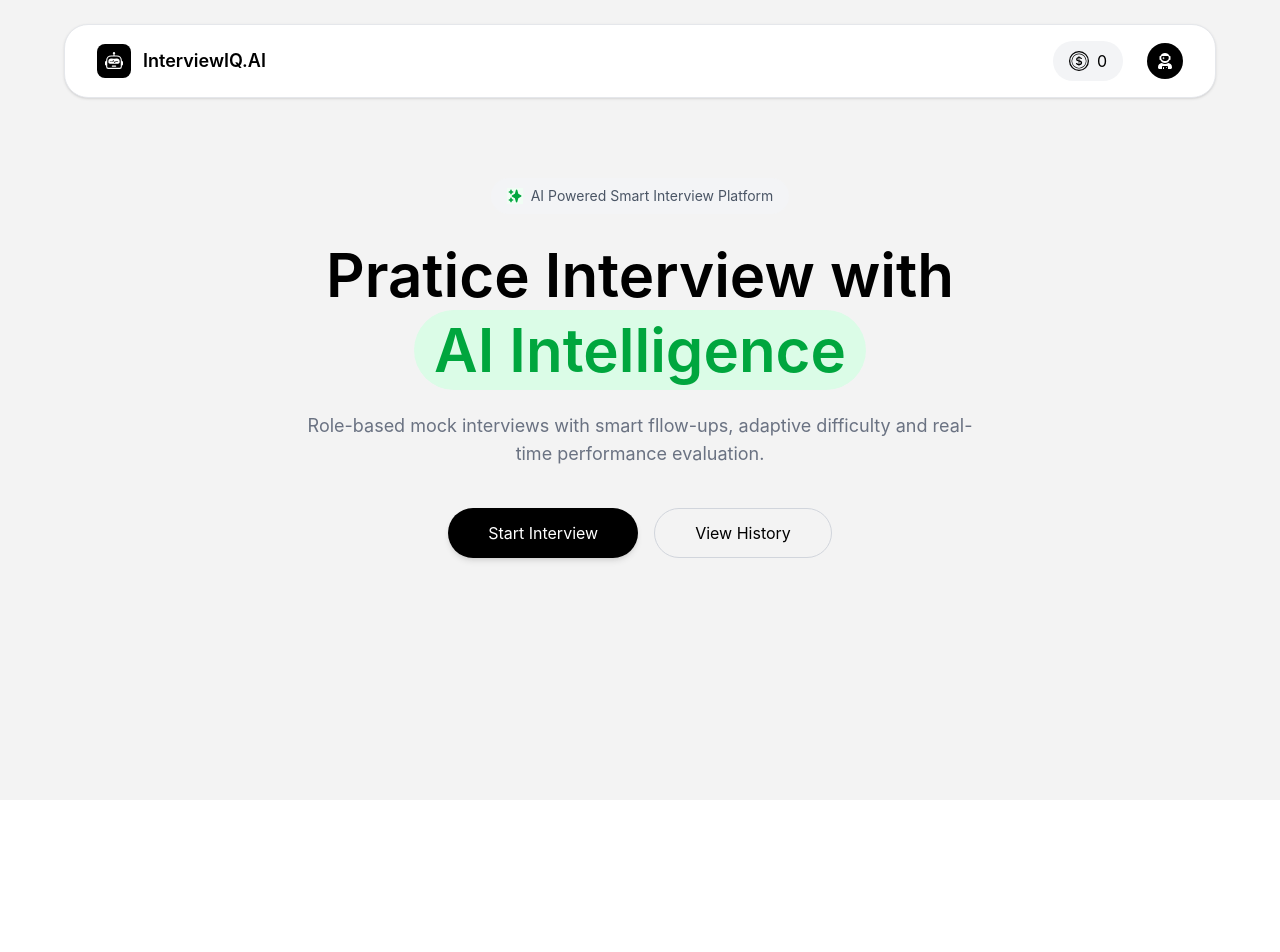
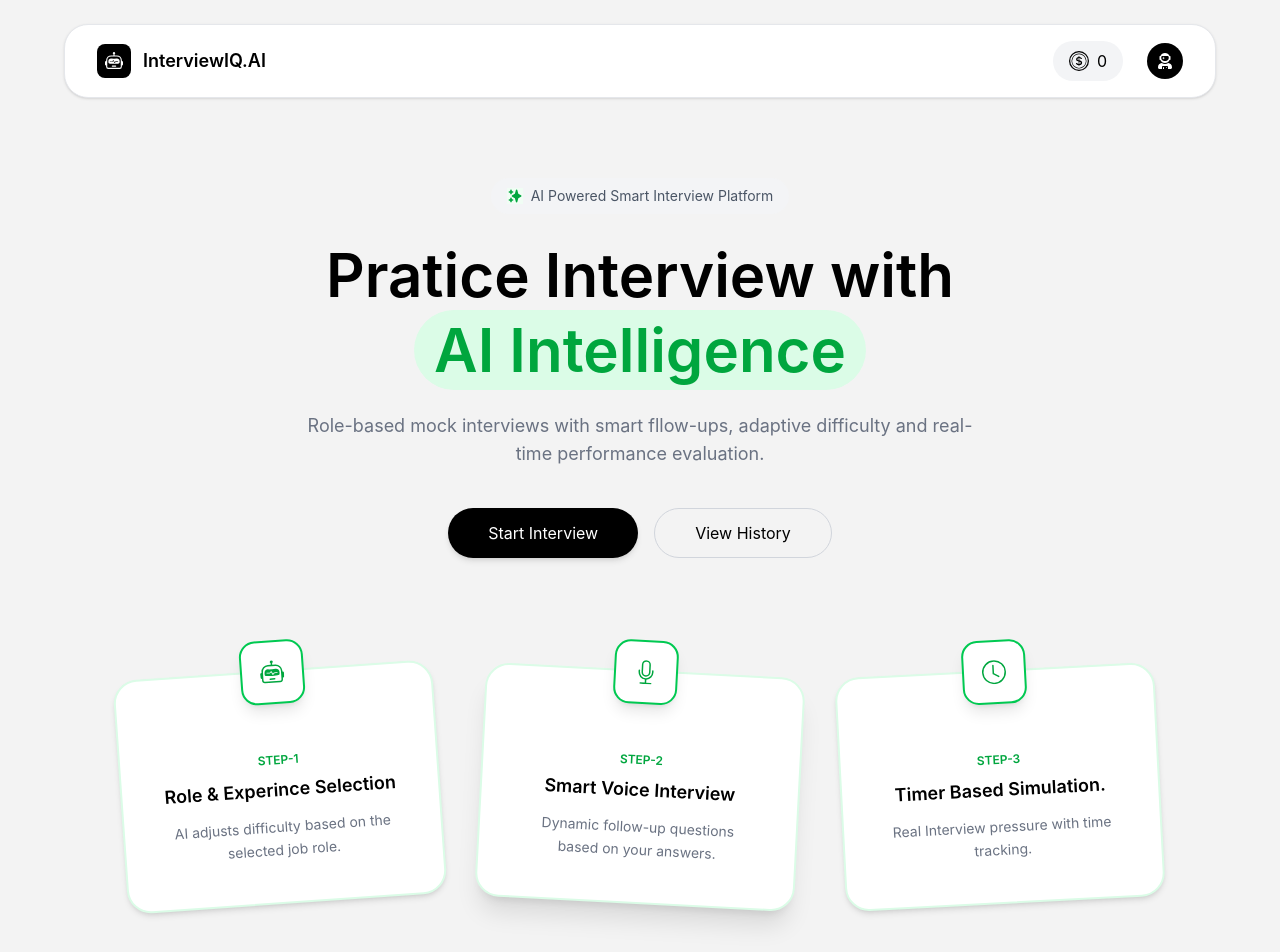
Before and after one commit to Faiyazshaikh9974/InterviewIQ, a React (Vite) app in the folder client/: page / in a window 1280 px wide. Shown: the top 952 px of the page. Before the commit the page ends 800 px from the top, so only its background shows below. Built offline with nearby package versions, Linux system fonts and the light colour scheme; no server answers.

Commit message:
Add advanced AI capabilities and multiple interview modes to Home page

```diff
--- a/client/src/pages/Home.jsx
+++ b/client/src/pages/Home.jsx
@@ -12,17 +12,75 @@
 import AuthModel from "../components/AuthModel.jsx";
 import { useState } from "react";
 import { useNavigate } from "react-router-dom";
+import config from "../assets/confi.png";
+import credit from "../assets/credit.png";
+import history from "../assets/history.png";
+import HR from "../assets/HR.png";
+import img1 from "../assets/img1.png";
+import MM from "../assets/MM.png";
+import pdf from "../assets/pdf.png";
+import resume from "../assets/resume.png";
+import tech from "../assets/tech.png";
 
 function Home() {
   const { userData } = useSelector((state) => state.user);
-    const [showAuth, setshowAuth] = useState(false)
-    const navigate = useNavigate()
+  const [showAuth, setshowAuth] = useState(false);
+  const navigate = useNavigate();
+
+  const CardsData = [
+    {
+      icon: <BsRobot size={24} />,
+      step: "STEP-1",
+      title: "Role & Experince Selection",
+      desc: "AI adjusts difficulty based on the selected job role.",
+    },
+    {
+      icon: <BsMic size={24} />,
+      step: "STEP-2",
+      title: "Smart Voice Interview",
+      desc: "Dynamic follow-up questions based on your answers.",
+    },
+    {
+      icon: <BsClock size={24} />,
+      step: "STEP-3",
+      title: "Timer Based Simulation.",
+      desc: "Real Interview pressure with time tracking.",
+    },
+  ];
+
+  const ImageCardData = [
+    {
+      image: config,
+      icon: <BsBarChart size={20} />,
+      title: "AI Anser Evalution",
+      desc: "Souce Communication, technical accuracy and confidence.",
+    },
+    {
+      image: resume,
+      icon: <BsFileEarmarkText size={20} />,
+      title: "Resume Based Interview",
+      desc: "Project-Specific questions based on uploaded resume.",
+    },
+    {
+      image: pdf,
+      icon: <BsFileEarmarkText size={20} />,
+      title: "Downloadable PDF Report",
+      desc: "Detailed strenghts, weaknesses and improvement insights.",
+    },
+    {
+      image: history,
+      icon: <BsBarChart size={20} />,
+      title: "History & Analytics",
+      desc: "Track progress with performance graphs and topic analysis.",
+    },
+  ];
 
   return (
     <div className="min-h-screen bg-[#f3f3f3] flex flex-col">
       <Navbar />
 
       <div className="flex-1 px-6 py-20">
+        <div className="max-w-6xl mx-auto">
         <div className="flex justify-center mb-6">
           <div className="bg-gray-100 text-gray-600 text-sm px-4 py-2 rounded-full flex items-center gap-2">
             <HiSparkles size={16} className="bg-green-50 text-green-600 " /> AI
@@ -51,13 +109,12 @@
 
           <div className="flex flex-wrap justify-center gap-4 mt-10">
             <motion.button
-            onClick={()=>{
-              if(!userData){
-                setshowAuth(true)
-                return
+              onClick={() => {
+                if (!userData) {
+                  setshowAuth(true);
+                  return;
                 }
-              navigate("/interview")
-
+                navigate("/interview");
               }}
               whileHover={{ opacity: 0.9, scale: 1.03 }}
               whileTap={{ opacity: 1, scale: 0.8 }}
@@ -66,13 +123,12 @@
               Start Interview
             </motion.button>
             <motion.button
-            onClick={()=>{
-              if(!userData){
-                setshowAuth(true)
-                return
+              onClick={() => {
+                if (!userData) {
+                  setshowAuth(true);
+                  return;
                 }
-              navigate("/history")
-
+                navigate("/history");
               }}
               whileHover={{ opacity: 0.9, scale: 1.03 }}
               whileTap={{ opacity: 1, scale: 0.8 }}
@@ -80,12 +136,132 @@
             >
               View History
             </motion.button>
+          </div>
+        </div>
 
+        <div className="flex flex-col md:flex-row justify-center items-center gap-10 mb-28">
+          {CardsData.map((item, index) => {
+            return (
+              <motion.div
+                initial={{ opacity: 0, y: 60 }}
+                whileInView={{ opacity: 1, y: 0 }}
+                transition={{ duration: 0.6 + index * 0.2 }}
+                whileHover={{ rotate: 0, scale: 1.06 }}
+                key={index}
+                className={`
+              relative bg-white rounded-3xl border-2 border-green-100 hover:border-green-500 p-10 w-80
+              max-w-[90%] shadow-md hover:shadow-2xl transition-all duration-300
+              ${index === 0 ? "rotate-[-4deg]" : ""}
+              ${index === 1 ? "rotate-[3deg] mb:mt-6 shadow-xl" : ""}
+              ${index === 2 ? "rotate-[-3deg]" : ""}
+            `}
+              >
+                <div
+                  className="absolute -top-8 left-1/2 -translate-x-1/2 bg-white border-2 border-green-500 text-green-600 w-16 h-16
+              rounded-2xl flex items-center justify-center shadow-lg
+
+              "
+                >
+                  {item.icon}
+                </div>
+                <div className="pt-10 text-center ">
+                  <div className="text-xs text-green-600 font-semibold mb-2 tracking-winder">
+                    {item.step}
+                  </div>
+                  <h3 className="font-semibold mb-3 text-lg">{item.title}</h3>
+                  <p className="text-sm text-gray-500 leading-relaxed">
+                    {item.desc}
+                  </p>
+                </div>
+              </motion.div>
+            );
+          })}
+        </div>
+
+        <div className="mb-32">
+          <motion.h2
+            className="text-4xl font-semibold text-center mb-16"
+            initial={{ opacity: 0, y: 20 }}
+            whileInView={{ opacity: 1, y: 0 }}
+            transition={{ duration: 0.6 }}
+          >
+            {" "}
+            Advanced AI <span className="text-green-600 ">Capabilities</span>
+          </motion.h2>
+          <div className="grid md:grid-cols-2 gap-10">
+            {ImageCardData.map((item, index) => (
+              <motion.div
+                className="bg-white border border-gray-200 rounded-3xl p-8 shadow-sm hover:shadow:xl transition-all"
+                key={index}
+                initial={{ opacity: 0, y: 30 }}
+                whileInView={{ opacity: 1, y: 0 }}
+                transition={{ duration: 0.5, delay: index * 0.1 }}
+                whileHover={{ scale: 1.02 }}
+              >
+                <div className="flex flex-col md:flex-row itmes-center gap-8">
+                  <div className="w-full md:w-1/2 flex justify-center">
+                    <img
+                      src={item.image}
+                      alt={item.title}
+                      className="w-full h-auto object-contain max-h-64"
+                    />
+                  </div>
+                  <div className="w-full md:w-1/2">
+                    <div className="bg-green-50 text-green-600 w-12 h-12 rounded-xl flex items-center justify-center mb-6">
+                      {item.icon}
+                    </div>
+                    <h3 className="font-semibold mb-3 text-xl">{item.title}</h3>
+                    <p className="text-gray-500 text-sm leading-relaxed">{item.desc}</p>
+                  </div>
+                </div>
+              </motion.div>
+            ))}
+          </div>
+        </div>
+
+        <div className="mb-32">
+          <motion.h2
+            className="text-4xl font-semibold text-center mb-16"
+            initial={{ opacity: 0, y: 20 }}
+            whileInView={{ opacity: 1, y: 0 }}
+            transition={{ duration: 0.6 }}
+          >
+            {" "}
+            Multiple Interview<span className="text-green-600 ">Modes</span>
+          </motion.h2>
+          <div className="grid md:grid-cols-2 gap-10">
+            {ImageCardData.map((item, index) => (
+              <motion.div
+                className="bg-white border border-gray-200 rounded-3xl p-8 shadow-sm hover:shadow:xl transition-all"
+                key={index}
+                initial={{ opacity: 0, y: 30 }}
+                whileInView={{ opacity: 1, y: 0 }}
+                transition={{ duration: 0.5, delay: index * 0.1 }}
+                whileHover={{ scale: 1.02 }}
+              >
+                <div className="flex flex-col md:flex-row itmes-center gap-8">
+                  <div className="w-full md:w-1/2 flex justify-center">
+                    <img
+                      src={item.image}
+                      alt={item.title}
+                      className="w-full h-auto object-contain max-h-64"
+                    />
+                  </div>
+                  <div className="w-full md:w-1/2">
+                    <div className="bg-green-50 text-green-600 w-12 h-12 rounded-xl flex items-center justify-center mb-6">
+                      {item.icon}
+                    </div>
+                    <h3 className="font-semibold mb-3 text-xl">{item.title}</h3>
+                    <p className="text-gray-500 text-sm leading-relaxed">{item.desc}</p>
+                  </div>
+                </div>
+              </motion.div>
+            ))}
           </div>
         </div>
       </div>
-            {showAuth && <AuthModel onClose={()=>setshowAuth(false)}/>}
-
+      {showAuth && <AuthModel onClose={() => setshowAuth(false)} />}
+    </div>
     </div>
   );
 }
--- /dev/null
+++ b/client/src/tempData.js
@@ -0,0 +1,24 @@
+import { BsClock, BsMic, BsRobot } from "react-icons/bs";
+
+export const CardsData = [
+    {
+        icon: <BsRobot size={24}/>,
+        step: "STEP-1",
+        title: "Role & Experince Selection",
+        desc: "AI adjusts difficulty based on the selected job role."
+    },
+    {
+        icon: <BsMic size={24}/>,
+        step: "STEP-2",
+        title: "Smart Voice Interview",
+        desc: "Dynamic follow-up questions based on your answers."
+    },
+    {
+        icon: <BsClock size={24}/>,
+        step: "STEP-3",
+        title: "Timer Based Simulation.",
+        desc: "Real Interview pressure with time tracking."
+    },
+
+
+]
```
Lines whose indentation alone changed are shown as unchanged.
